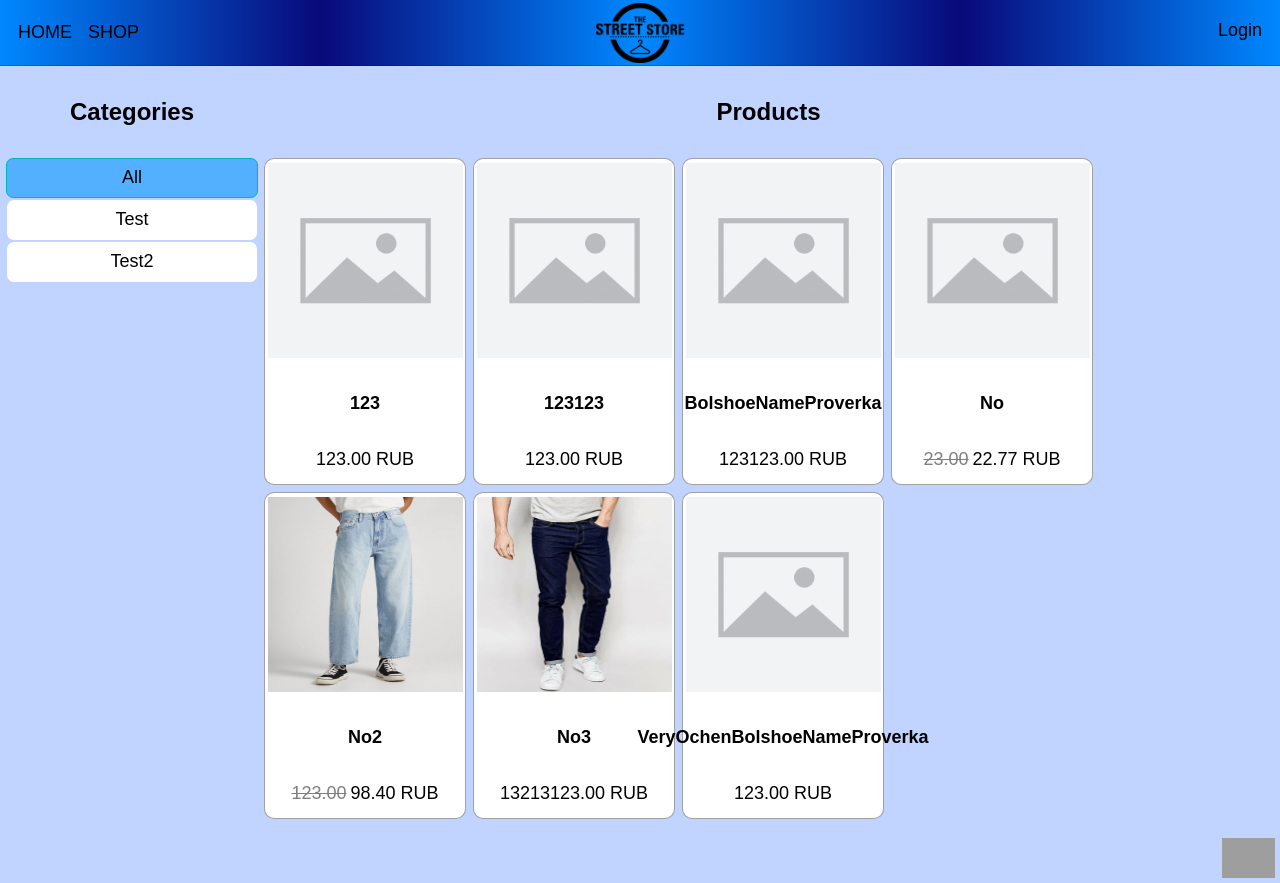
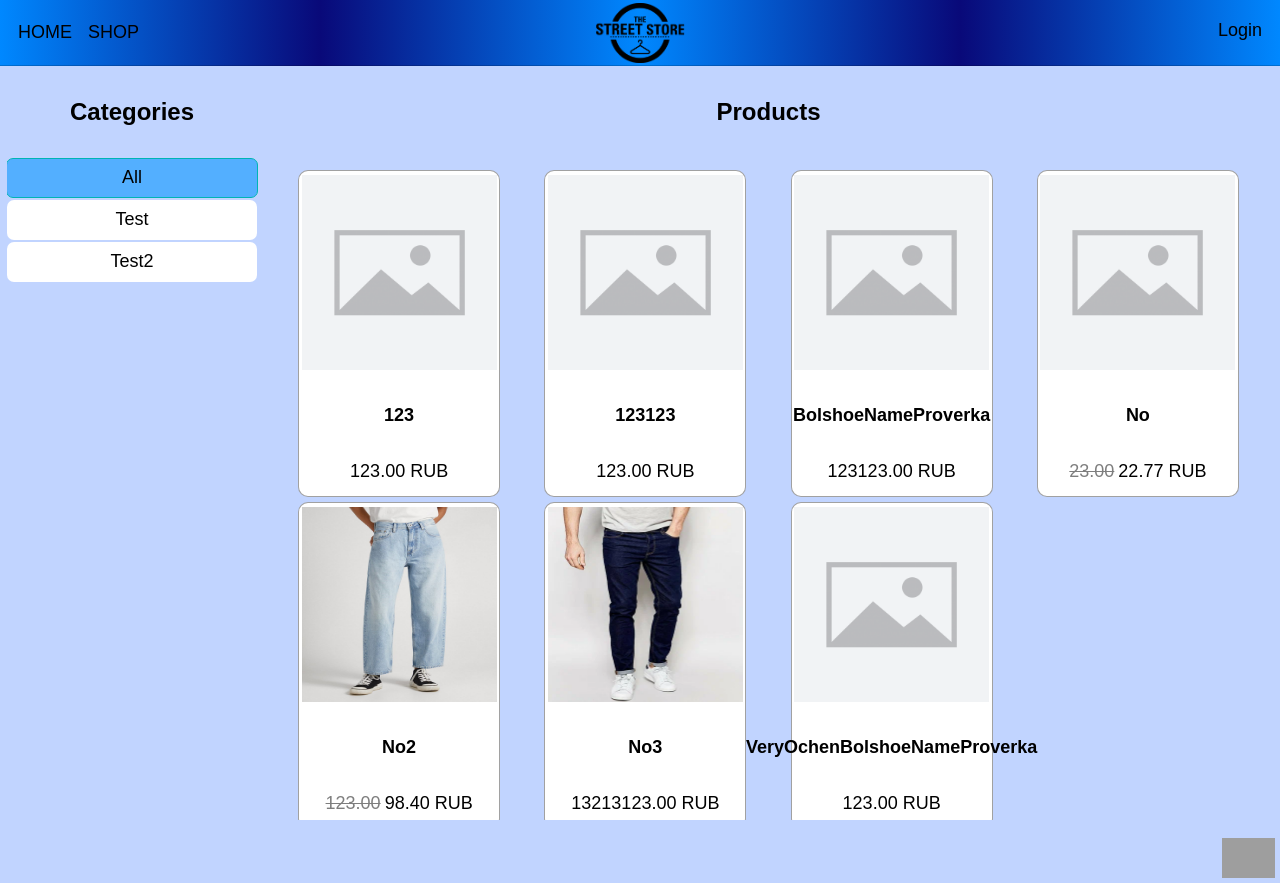
Before and after one commit to myshyak5/-project_site, a Django app: page /shop/ in a window 1280 px wide. Run offline with Django 5.2, Linux system fonts and the light colour scheme; data comes from the database, SQL or seed files in the repository; grey boxes are pictures that could not be loaded.

Commit message:
base.css update

```diff
--- a/eshop/main/static/css/base.css
+++ b/eshop/main/static/css/base.css
@@ -23,7 +23,6 @@ body {
     padding: 0;
     font-family: Arial, Helvetica, sans-serif;
     font-size: 18px;
-    overflow-x: hidden;
 }
 ul {
     list-style: none;
@@ -202,6 +201,7 @@ footer {
     max-width: 1600px;
     margin: 0 7px;
     gap: 7px;
+    overflow: hidden;
 }
 .main {
     display: flex;
@@ -210,18 +210,25 @@ footer {
     width: 100%;
 }
 .items {
-    display: flex;
-    flex-wrap: wrap;
-    justify-content: flex-start;
+    display: grid;
+    grid-template-columns: repeat(auto-fill, minmax(200px, 1fr));
     justify-items: center;
     align-items: center;
-    gap: 7px;
+    row-gap: 5px;
+    overflow-y: auto;
+    overflow-x: hidden;
+    padding: 12px;
+    box-sizing: border-box;
+    max-height: 75vh;
+    scrollbar-width: thin;
 }
 .sidebar {
     width: 250px;
     display: flex;
     text-align: center;
     flex-direction: column;
+    box-sizing: border-box;
+
 }
 .sidebar ul {
     display: flex;
```
